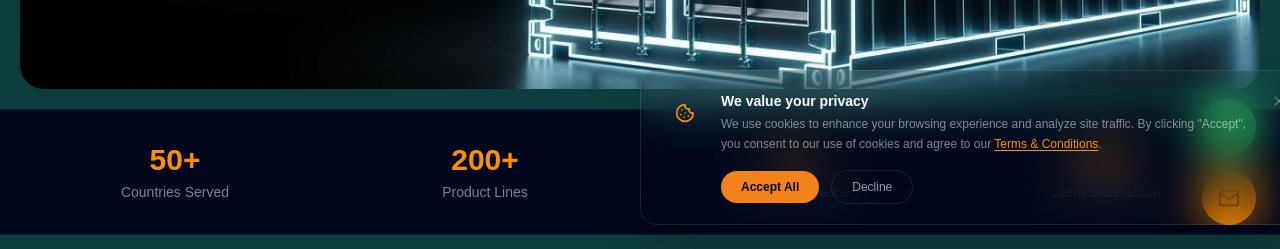
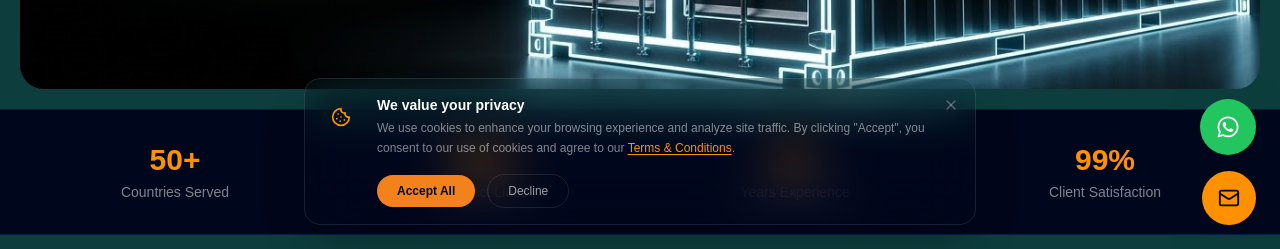
Before and after one commit to abhilash-rajora/export_site, a React (Vite) app in the folder frontend/: page / in a window 1280 px wide. Shown: the part 551-800 px from the top of the page. Built offline with nearby package versions, Linux system fonts and the light colour scheme; no server answers.

Commit message:
fix cookie message

```diff
--- a/frontend/src/components/CookieBanner.tsx
+++ b/frontend/src/components/CookieBanner.tsx
@@ -33,9 +33,9 @@ export default function CookieBanner() {
           animate={{ y: 0, opacity: 1 }}
           exit={{ y: 100, opacity: 0 }}
           transition={{ duration: 0.5, ease: [0.25, 0.46, 0.45, 0.94] }}
-          className="fixed bottom-6 left-1/2 -translate-x-1/2 z-[9998] w-[95vw] max-w-2xl"
+          className="fixed bottom-0 left-0 right-0 z-[9998] w-full px-4 pb-6 pt-2"
         >
-          <div className="bg-navy-900/95 backdrop-blur-xl border border-white/10 rounded-2xl shadow-2xl px-6 py-5"
+          <div className="bg-navy-900/95 backdrop-blur-xl border border-white/10 rounded-2xl shadow-2xl px-4 py-4 max-w-2xl mx-auto"
             style={{ WebkitBackdropFilter: 'blur(20px)' }}
           >
             <div className="flex items-start gap-4">
```
